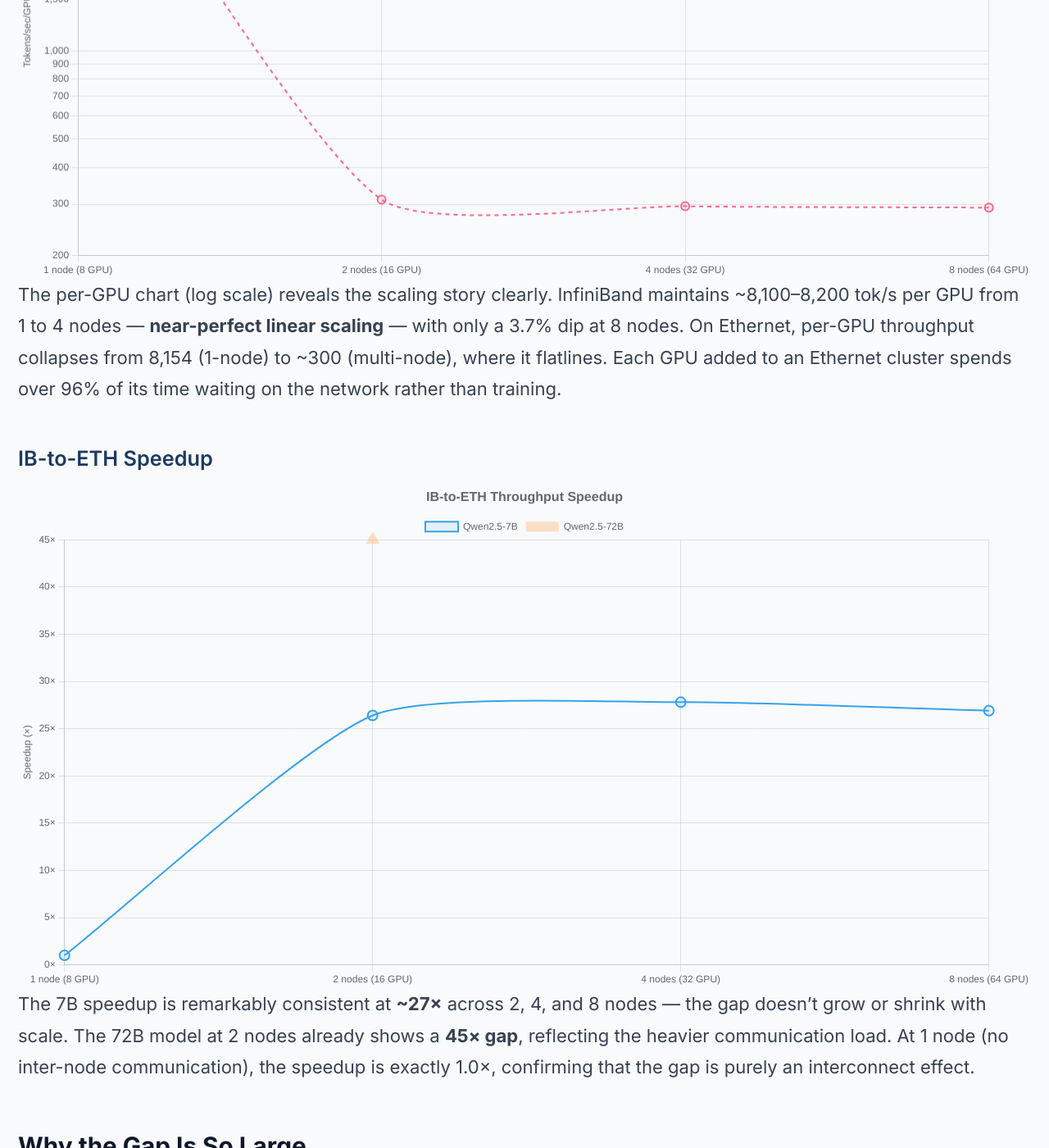
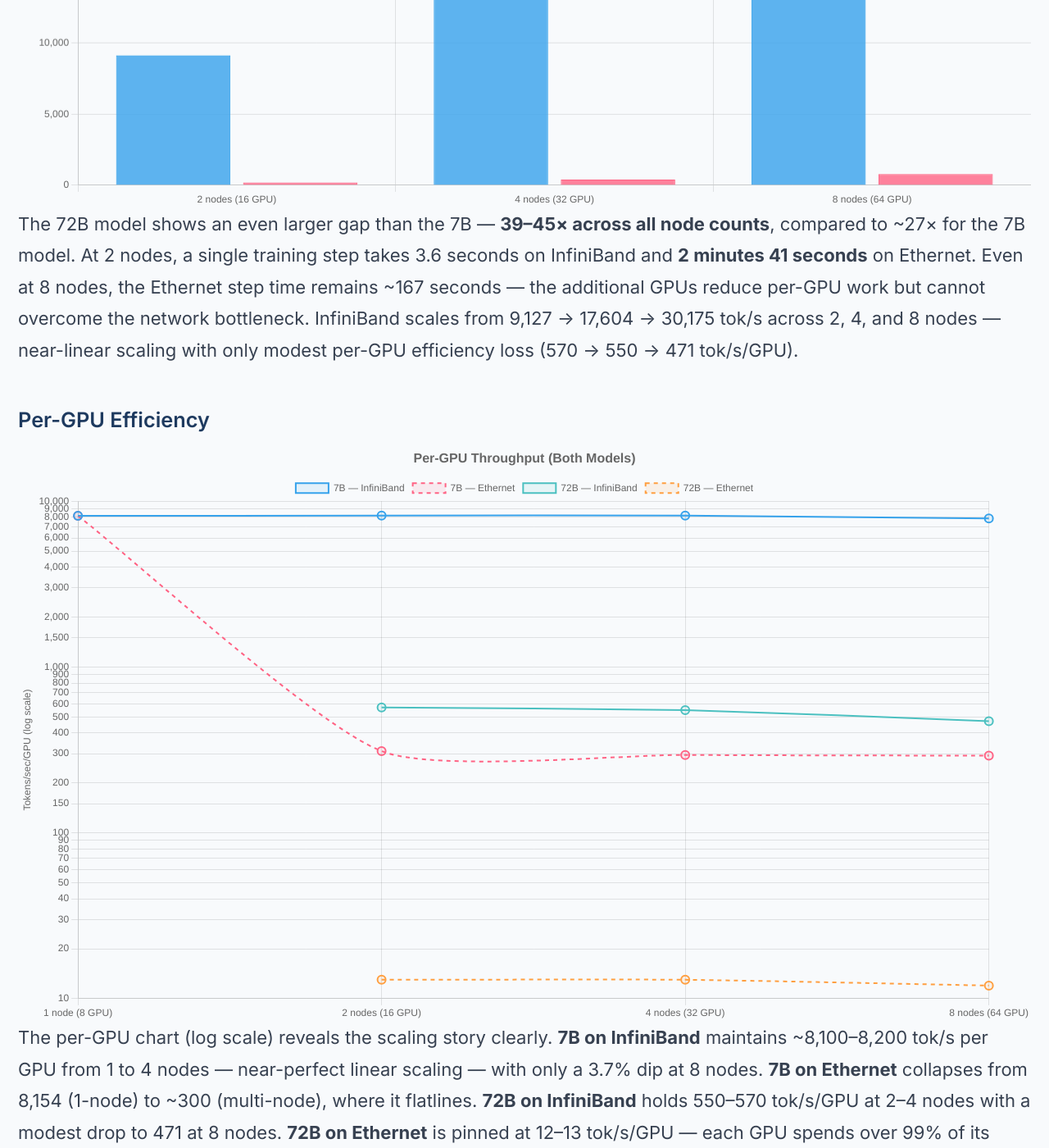
Before and after one commit to JingchaoZhang/JingchaoZhang.github.io, a Jekyll site: the page built from _posts/2026-02-15-IB vs Ethernet Fine-Tuning at Scale.md, in a window 1280 px wide and 1400 px high, scrolled down 6361 px. Shown: the whole window at 82% size. Built offline with Jekyll 4.4.1, drawn with Linux system fonts in a browser that asks for light colours; comment, search, counter and statistics services are not loaded; some of the changed text lies outside the part shown.

Commit message:
Update blog with complete 72B benchmark results (2/4/8 nodes)
- Add 72B 4-node and 8-node data to all tables and charts
- Add dedicated 72B throughput bar chart
- Update per-GPU efficiency chart with 72B IB/ETH data series
- Update speedup chart with full 72B line (45.0×, 43.8×, 38.5×)
- Add 72B step time analysis table (2-node baseline → 8-node)
- Update intro, analysis paragraphs, and takeaways for 39-45× range
- All 14 experiments now reflected: 8×7B + 6×72B

```diff
--- a/_posts/2026-02-15-IB vs Ethernet Fine-Tuning at Scale.md
+++ b/_posts/2026-02-15-IB vs Ethernet Fine-Tuning at Scale.md
@@ -18,7 +18,7 @@
 
 In this post, I benchmark InfiniBand (RDMA) against genuine Ethernet (TCP sockets) across two model sizes (Qwen2.5-7B and Qwen2.5-72B), scaling from 1 to 8 nodes (8–64 GPUs), using PyTorch FSDP on an 11-node Azure VMSS cluster with Azure Managed Lustre.
 
-**The results are dramatic.** InfiniBand delivers **26–28× higher multi-node throughput** than Ethernet for the 7B model, and **~45× higher** for the 72B model. InfiniBand adds 19 milliseconds of overhead to scale from 1 to 8 nodes. Ethernet adds 13.5 seconds. The gap is not subtle — it is the difference between training that scales and training that stalls.
+**The results are dramatic.** InfiniBand delivers **26–28× higher multi-node throughput** than Ethernet for the 7B model, and **39–45× higher** for the 72B model. InfiniBand adds 19 milliseconds of overhead to scale from 1 to 8 nodes. Ethernet adds 13.5 seconds. The gap is not subtle — it is the difference between training that scales and training that stalls.
 
 > **Correction:** An earlier version of this post reported near-identical IB and Ethernet performance using `NCCL_IB_DISABLE=1`. That environment variable [does not work](#the-nccl_ib_disable-bug) with NCCL 2.23.4 on Azure ND-series VMs — the RDMA network plugin ignores it entirely. All previous "Ethernet" results were actually running on InfiniBand. This update uses `NCCL_NET=Socket` to force genuine TCP sockets, [verified via nccl-tests](#the-nccl_ib_disable-bug).
 
@@ -150,8 +150,50 @@
 | Nodes | GPUs | IB (tok/s) | ETH (tok/s) | IB / ETH |
 |-------|------|-----------|------------|----------|
 | 2 | 16 | 9,127 | 203 | **45.0×** |
+| 4 | 32 | 17,604 | 402 | **43.8×** |
+| 8 | 64 | 30,175 | 784 | **38.5×** |
 
-The 72B model shows an even larger gap: **45× at 2 nodes**, compared to 27× for the 7B model at the same node count. This is expected — the 72B model has 10× more parameters, generating proportionally more inter-node traffic per FSDP collective. A single training step takes 3.6 seconds on InfiniBand and **2 minutes 41 seconds** on Ethernet.
+<canvas id="chart72bThroughput" width="700" height="400"></canvas>
+<script>
+new Chart(document.getElementById('chart72bThroughput'), {
+    type: 'bar',
+    data: {
+        labels: ['2 nodes\n(16 GPU)', '4 nodes\n(32 GPU)', '8 nodes\n(64 GPU)'],
+        datasets: [
+            {
+                label: 'InfiniBand (RDMA)',
+                data: [9127, 17604, 30175],
+                backgroundColor: 'rgba(54, 162, 235, 0.8)',
+                borderColor: 'rgba(54, 162, 235, 1)',
+                borderWidth: 1
+            },
+            {
+                label: 'Ethernet (TCP)',
+                data: [203, 402, 784],
+                backgroundColor: 'rgba(255, 99, 132, 0.8)',
+                borderColor: 'rgba(255, 99, 132, 1)',
+                borderWidth: 1
+            }
+        ]
+    },
+    options: {
+        responsive: true,
+        plugins: {
+            title: { display: true, text: 'Qwen2.5-72B: Aggregate Throughput', font: { size: 16 } },
+            legend: { position: 'top' }
+        },
+        scales: {
+            y: {
+                beginAtZero: true,
+                title: { display: true, text: 'Tokens/sec' },
+                ticks: { callback: function(v) { return v.toLocaleString(); } }
+            }
+        }
+    }
+});
+</script>
+
+The 72B model shows an even larger gap than the 7B — **39–45× across all node counts**, compared to ~27× for the 7B model. At 2 nodes, a single training step takes 3.6 seconds on InfiniBand and **2 minutes 41 seconds** on Ethernet. Even at 8 nodes, the Ethernet step time remains ~167 seconds — the additional GPUs reduce per-GPU work but cannot overcome the network bottleneck. InfiniBand scales from 9,127 → 17,604 → 30,175 tok/s across 2, 4, and 8 nodes — near-linear scaling with only modest per-GPU efficiency loss (570 → 550 → 471 tok/s/GPU).
 
 ### Per-GPU Efficiency
 
@@ -180,20 +222,39 @@
                 borderDash: [5, 5],
                 tension: 0.2,
                 pointRadius: 5
+            },
+            {
+                label: '72B — InfiniBand',
+                data: [null, 570, 550, 471],
+                borderColor: 'rgba(75, 192, 192, 1)',
+                backgroundColor: 'rgba(75, 192, 192, 0.1)',
+                borderWidth: 2,
+                tension: 0.2,
+                pointRadius: 5
+            },
+            {
+                label: '72B — Ethernet',
+                data: [null, 13, 13, 12],
+                borderColor: 'rgba(255, 159, 64, 1)',
+                backgroundColor: 'rgba(255, 159, 64, 0.1)',
+                borderWidth: 2,
+                borderDash: [5, 5],
+                tension: 0.2,
+                pointRadius: 5
             }
         ]
     },
     options: {
         responsive: true,
         plugins: {
-            title: { display: true, text: 'Qwen2.5-7B: Per-GPU Throughput', font: { size: 16 } },
+            title: { display: true, text: 'Per-GPU Throughput (Both Models)', font: { size: 16 } },
             legend: { position: 'top' }
         },
         scales: {
             y: {
                 type: 'logarithmic',
                 title: { display: true, text: 'Tokens/sec/GPU (log scale)' },
-                min: 200,
+                min: 10,
                 max: 10000,
                 ticks: { callback: function(v) { return v.toLocaleString(); } }
             }
@@ -202,7 +263,7 @@
 });
 </script>
 
-The per-GPU chart (log scale) reveals the scaling story clearly. InfiniBand maintains ~8,100–8,200 tok/s per GPU from 1 to 4 nodes — **near-perfect linear scaling** — with only a 3.7% dip at 8 nodes. On Ethernet, per-GPU throughput collapses from 8,154 (1-node) to ~300 (multi-node), where it flatlines. Each GPU added to an Ethernet cluster spends over 96% of its time waiting on the network rather than training.
+The per-GPU chart (log scale) reveals the scaling story clearly. **7B on InfiniBand** maintains ~8,100–8,200 tok/s per GPU from 1 to 4 nodes — near-perfect linear scaling — with only a 3.7% dip at 8 nodes. **7B on Ethernet** collapses from 8,154 (1-node) to ~300 (multi-node), where it flatlines. **72B on InfiniBand** holds 550–570 tok/s/GPU at 2–4 nodes with a modest drop to 471 at 8 nodes. **72B on Ethernet** is pinned at 12–13 tok/s/GPU — each GPU spends over 99% of its time waiting on the network rather than training.
 
 ### IB-to-ETH Speedup
 
@@ -225,11 +286,12 @@
             },
             {
                 label: 'Qwen2.5-72B',
-                data: [null, 45.0, null, null],
+                data: [null, 45.0, 43.8, 38.5],
                 borderColor: 'rgba(255, 159, 64, 1)',
-                backgroundColor: 'rgba(255, 159, 64, 0.3)',
-                borderWidth: 0,
-                pointRadius: 10,
+                backgroundColor: 'rgba(255, 159, 64, 0.1)',
+                borderWidth: 2,
+                tension: 0.2,
+                pointRadius: 6,
                 pointStyle: 'triangle',
                 spanGaps: false,
                 fill: false
@@ -255,7 +317,7 @@
 });
 </script>
 
-The 7B speedup is remarkably consistent at **~27×** across 2, 4, and 8 nodes — the gap doesn't grow or shrink with scale. The 72B model at 2 nodes already shows a **45× gap**, reflecting the heavier communication load. At 1 node (no inter-node communication), the speedup is exactly 1.0×, confirming that the gap is purely an interconnect effect.
+The 7B speedup is remarkably consistent at **~27×** across 2, 4, and 8 nodes — the gap doesn't grow or shrink with scale. The 72B model shows a larger gap at every scale — **45× at 2 nodes, 44× at 4 nodes, and 39× at 8 nodes**. The slight decrease from 45× to 39× at 8 nodes is expected: with more GPUs, each FSDP shard is smaller, reducing per-collective data volume and partially alleviating the Ethernet bottleneck. At 1 node (no inter-node communication), the 7B speedup is exactly 1.0×, confirming that the gap is purely an interconnect effect.
 
 ## Why the Gap Is So Large
 
@@ -281,6 +343,8 @@
 
 The step time measurements confirm this directly:
 
+**Qwen2.5-7B:**
+
 | Config | Step Time | Network Overhead |
 |--------|-----------|-----------------|
 | 1 node (baseline) | 502 ms | — |
@@ -291,23 +355,32 @@
 
 **Ethernet adds 13.5 seconds** of network overhead — a 2,691% increase. The GPU spends most of each training step stalled, waiting for the next layer's parameters to arrive over TCP.
 
-The **711× difference** in network overhead (13,509 ms vs. 19 ms) directly reflects the interconnect bandwidth gap. It doesn't reach the full 122× bandwidth ratio because FSDP's pipelining can partially overlap *some* Ethernet transfers with compute — but the overlap fraction is small when each transfer takes 78 ms against a 17 ms per-layer compute window.
+**Qwen2.5-72B:**
+
+| Config | Step Time | Network Overhead |
+|--------|-----------|-----------------|
+| 2-node IB (baseline) | 3,590 ms | — |
+| 8-node IB | 4,344 ms | **+754 ms** |
+| 2-node ETH | 161,092 ms | — |
+| 8-node ETH | 167,138 ms | **+6,046 ms** |
+
+The 72B model on InfiniBand scales from 2 to 8 nodes with only 754 ms additional overhead per step — computation time per GPU decreases as more GPUs share the work, largely offsetting the increased communication cost. On Ethernet, the step time barely changes from 2 to 8 nodes (~161–167 seconds): the network is so saturated that adding more GPUs cannot reduce the aggregate communication time. Each GPU's compute finishes quickly, then waits interminably for the next shard.
 
 ### Why Not 122× Throughput Gap?
 
-The throughput gap is ~27× (7B) and ~45× (72B), not 122×, because:
+The throughput gap is ~27× (7B) and 39–45× (72B), not 122×, because:
 
 1. **Intra-node NVLink is unaffected.** All 8 GPUs within each node still communicate at 900 GB/s on both IB and ETH. Only the inter-node link changes.
 2. **GPU compute is nonzero.** Even on Ethernet, the GPUs perform some useful work between network stalls. The step time is compute + network, not network alone.
 3. **FSDP pipelining overlaps *some* transfers.** While one layer computes, FSDP prefetches the next layer's parameters. On IB this hides everything; on ETH it hides a fraction.
 
-The 72B model shows a larger gap (45×) because: (a) each layer is ~10× larger, generating ~10× more inter-node traffic per collective, and (b) with only 16 GPUs, each GPU holds more parameters but the compute-per-GPU is still insufficient to hide the massive ETH transfer time for 72B-scale layers.
+The 72B model shows a larger gap (39–45×) because each layer is ~10× larger, generating ~10× more inter-node traffic per collective. The gap narrows slightly from 45× (2 nodes) to 39× (8 nodes) because finer sharding at 64 GPUs reduces the per-collective data volume, allowing marginally better overlap on Ethernet.
 
 ## Practical Takeaways
 
 ### 1. InfiniBand Is Non-Negotiable for Multi-Node Training
 
-A 27× throughput gap is not a performance optimization — it's the difference between feasible and infeasible. Training that takes 1 day on InfiniBand takes **4 weeks** on Ethernet. No amount of software tuning can close a 122× bandwidth gap.
+A 27–45× throughput gap is not a performance optimization — it's the difference between feasible and infeasible. Training that takes 1 day on InfiniBand takes **4 weeks** on Ethernet. No amount of software tuning can close a 122× bandwidth gap.
 
 ### 2. The Gap Is Immediate and Constant
 
@@ -315,7 +388,7 @@
 
 ### 3. Larger Models Widen the Gap
 
-The 72B model shows ~45× slowdown vs. the 7B's ~27×. Larger models mean larger parameter shards, more data per collective, and longer Ethernet stalls. The trend in LLM training is toward larger models, which will only amplify InfiniBand's advantage.
+The 72B model shows 39–45× slowdown vs. the 7B's ~27×. Larger models mean larger parameter shards, more data per collective, and longer Ethernet stalls. The trend in LLM training is toward larger models, which will only amplify InfiniBand's advantage.
 
 ### 4. Verify Your Ethernet Mode
 
```
